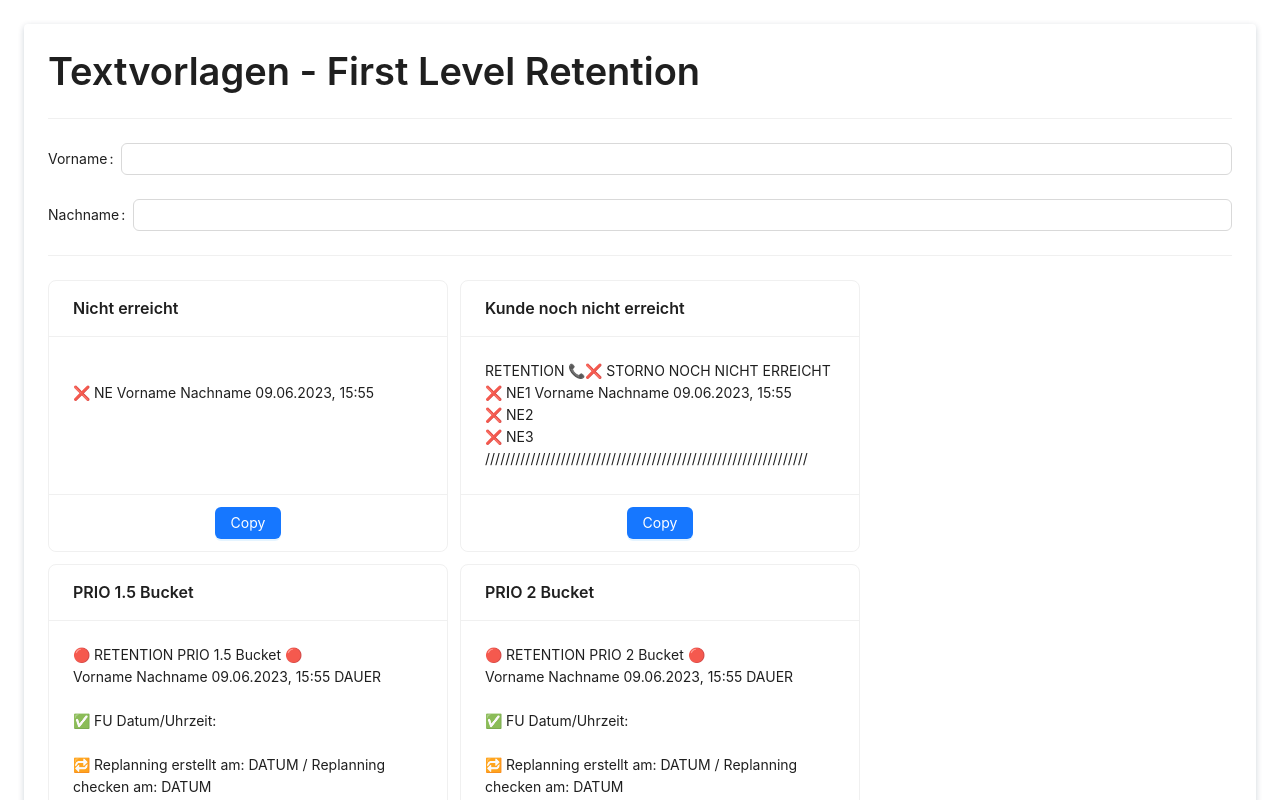
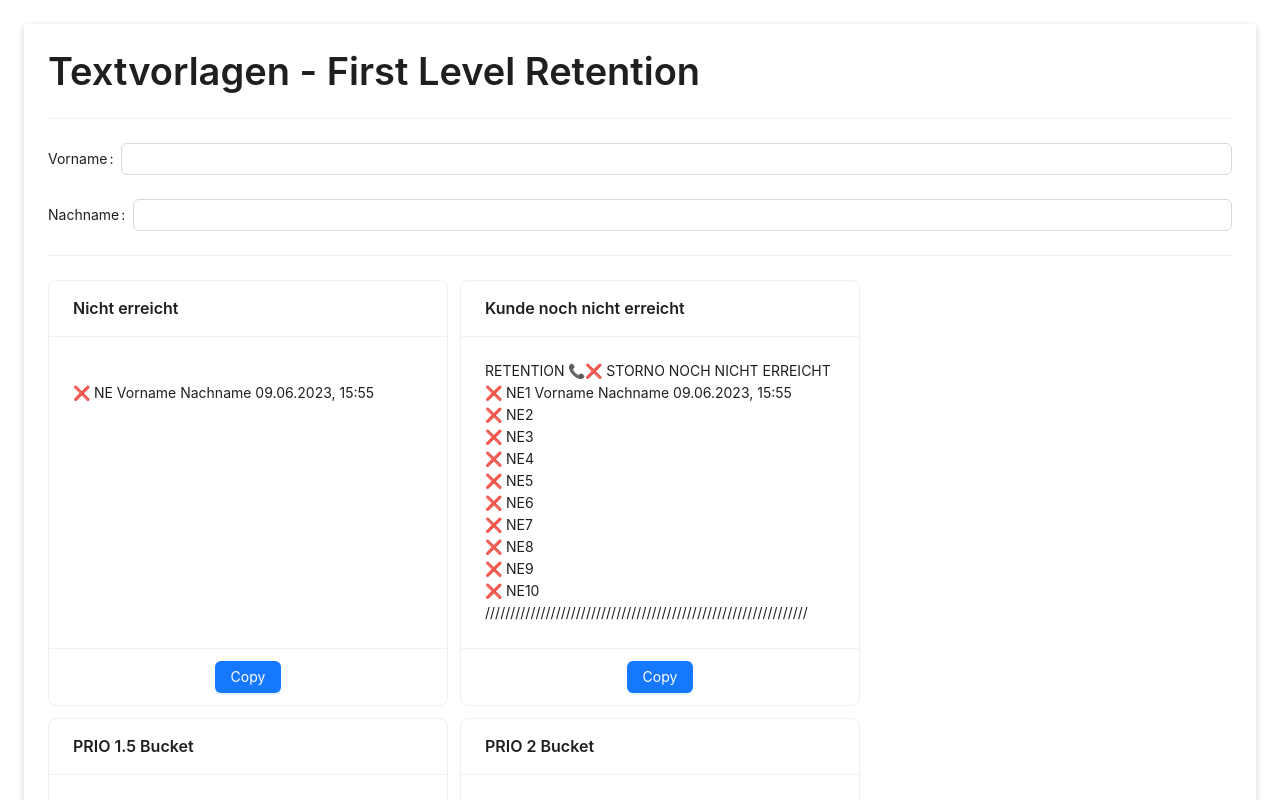
Before and after one commit to marcomuser/clippy, a React (Vite) app: page / in a window 1280 px wide. Shown: the top 800 px of the page. Built offline with nearby package versions, Linux system fonts and the light colour scheme.

Commit message:
Update CopyCards.tsx

```diff
--- a/src/components/CopyCards/CopyCards.tsx
+++ b/src/components/CopyCards/CopyCards.tsx
@@ -37,6 +37,14 @@ export const CopyCards = ({ form }: TProps) => {
         <br />
         ❌ NE2
         <br />❌ NE3
+        <br />
+        ❌ NE4
+        <br />❌ NE5
+        <br />❌ NE6
+        <br />❌ NE7
+        <br />❌ NE8
+        <br />❌ NE9
+        <br />❌ NE10
         <br />
         ////////////////////////////////////////////////////////////////
       </CopyCard>
```
